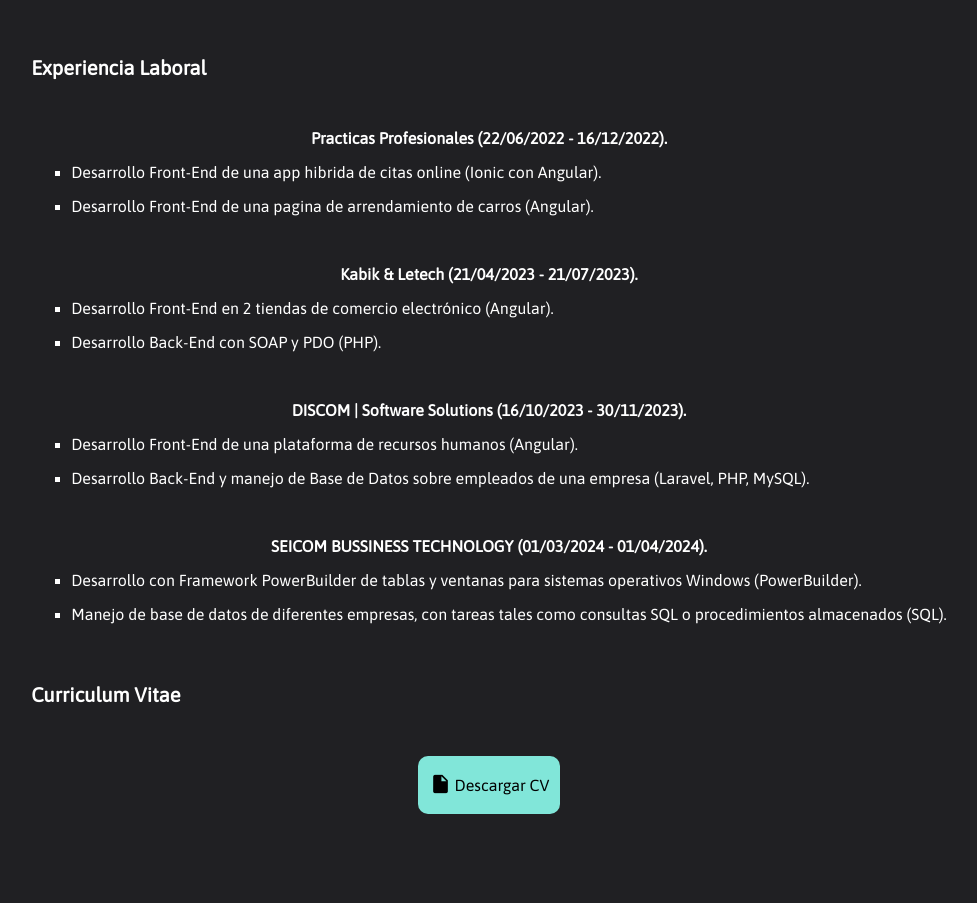
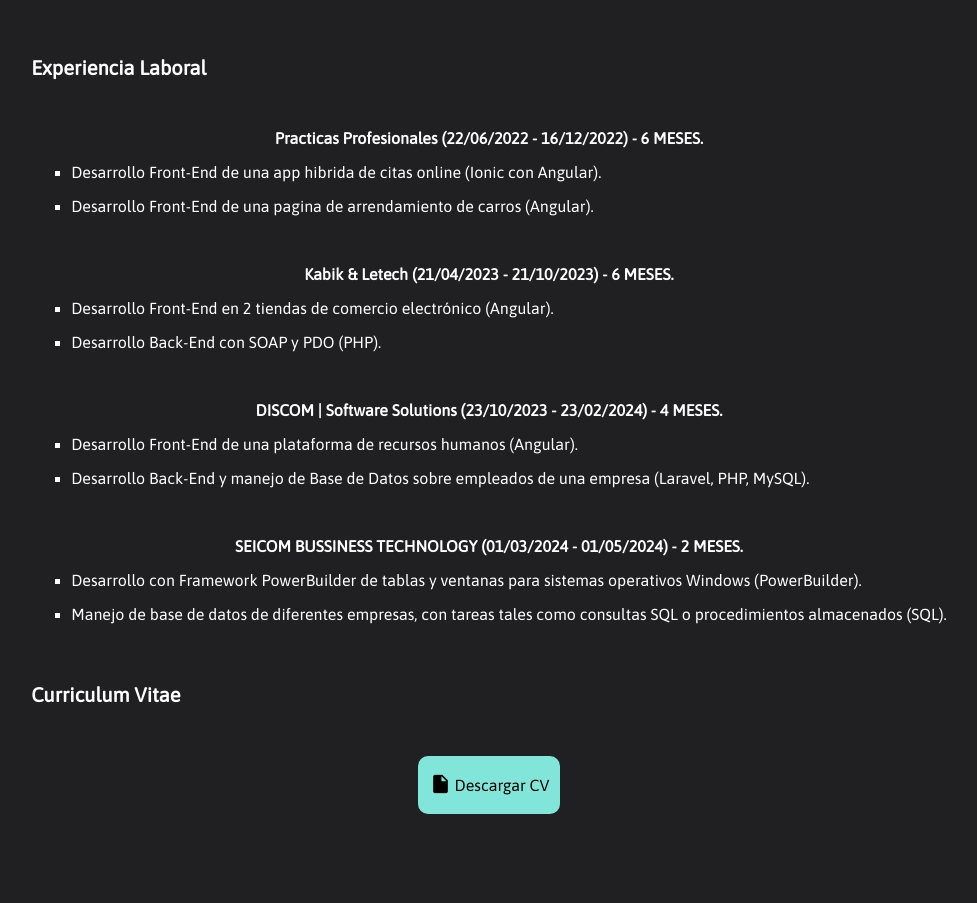
Before and after one commit to AlanGPrado/owless, an Angular app: page /experiencia in a window 1280 px wide. Shown: the part 920-1823 px from the top of the page, without its empty margins (151-1128 px from the left). Built offline with nearby package versions, Linux system fonts and the light colour scheme.

Commit message:
dates-fix

```diff
--- a/src/app/pages/experiencia/experiencia.component.html
+++ b/src/app/pages/experiencia/experiencia.component.html
@@ -19,7 +19,7 @@
     <h3>Experiencia Laboral</h3>
     <div>
       <span>
-        <p class="job-title"><strong>Practicas Profesionales (22/06/2022 - 16/12/2022).</strong></p>
+        <p class="job-title"><strong>Practicas Profesionales (22/06/2022 - 16/12/2022) - 6 MESES.</strong></p>
         <ul>
           <li class="job-description">
             <p>Desarrollo Front-End de una app
@@ -35,7 +35,7 @@
       </span>
       <br>
       <span>
-        <p class="job-title"><strong>Kabik & Letech (21/04/2023 - 21/07/2023).</strong></p>
+        <p class="job-title"><strong>Kabik & Letech (21/04/2023 - 21/10/2023) - 6 MESES.</strong></p>
         <ul>
           <li class="job-description">
             <p>Desarrollo Front-End en 2 tiendas de
@@ -50,7 +50,7 @@
       </span>
       <br>
       <span>
-        <p class="job-title"><strong>DISCOM | Software Solutions (16/10/2023 - 30/11/2023).</strong></p>
+        <p class="job-title"><strong>DISCOM | Software Solutions (23/10/2023 - 23/02/2024) - 4 MESES.</strong></p>
         <ul>
           <li class="job-description">
             <p>Desarrollo Front-End de una plataforma de recursos humanos (Angular).</p>
@@ -63,7 +63,7 @@
       </span>
       <br>
       <span>
-        <p class="job-title"><strong>SEICOM BUSSINESS TECHNOLOGY (01/03/2024 - 01/04/2024).</strong></p>
+        <p class="job-title"><strong>SEICOM BUSSINESS TECHNOLOGY (01/03/2024 - 01/05/2024) - 2 MESES.</strong></p>
         <ul>
           <li class="job-description">
             <p>Desarrollo con Framework PowerBuilder de tablas y ventanas para sistemas operativos Windows (PowerBuilder).</p>
```
